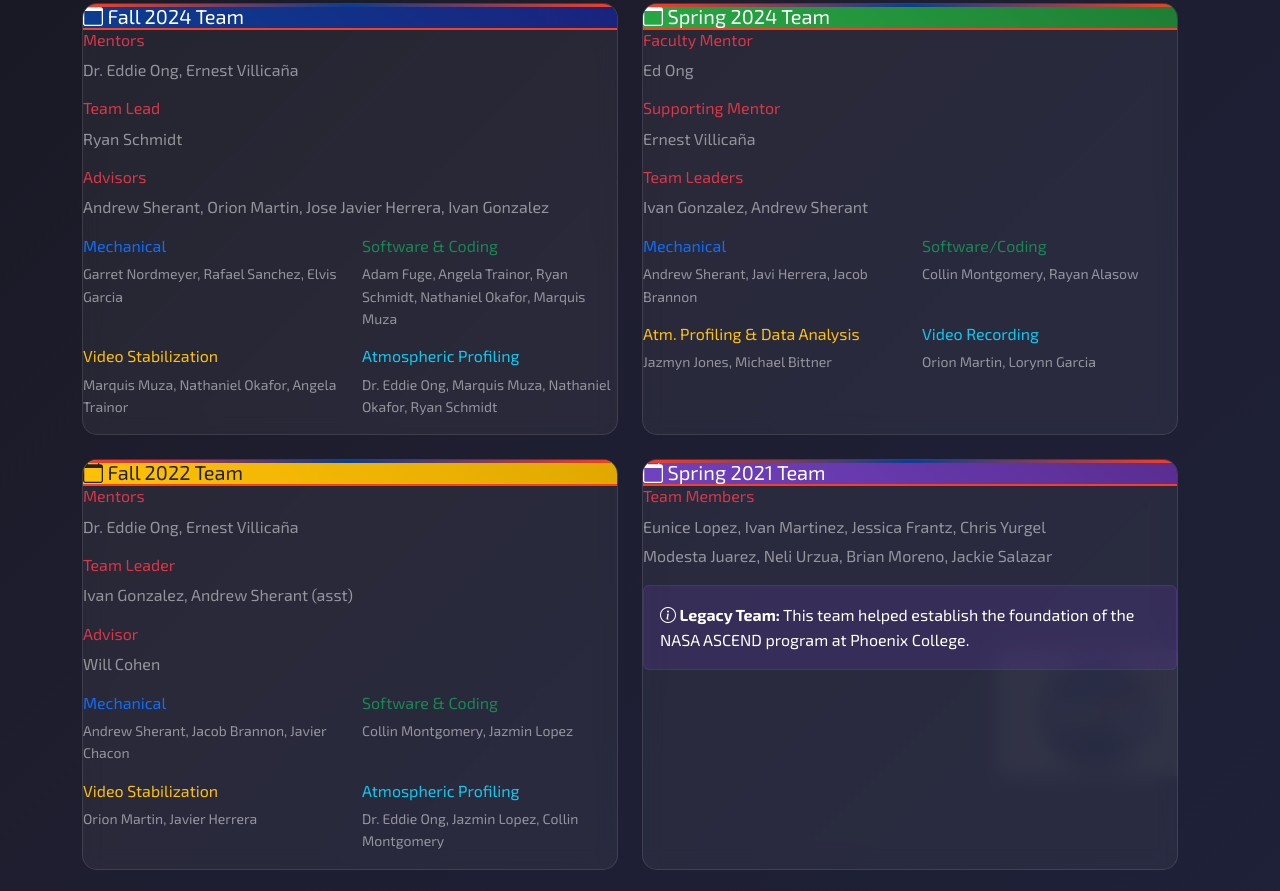
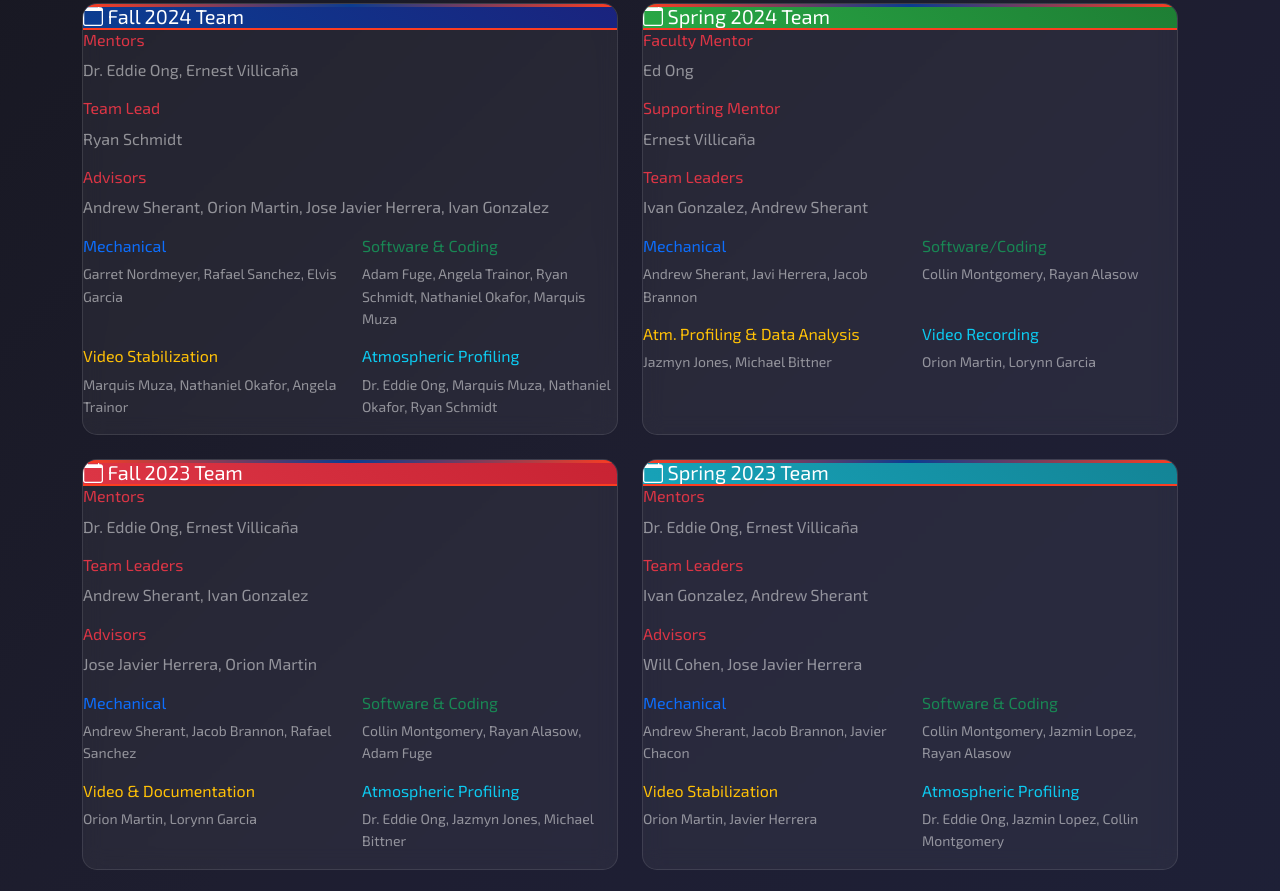
Before and after one commit to PrestonFurulie/NASA-ASCEND-Website, a plain HTML site: page index.html in a window 1280 px wide. Shown: the part 1875-2766 px from the top of the page. Drawn offline with nearby package versions, Linux system fonts and the light colour scheme.

Commit message:
Add Fall 2023 and Spring 2023 teams to Past Teams section

```diff
--- a/index.html
+++ b/index.html
@@ -898,6 +898,88 @@
                     </div>
                 </div>
 
+                <!-- Fall 2023 Team -->
+                <div class="col-lg-6">
+                    <div class="nasa-card h-100">
+                        <div class="card-header" style="background: linear-gradient(45deg, #dc3545, #c82333); border-bottom: 2px solid var(--nasa-red);">
+                            <h5 class="mb-0 text-white"><i class="bi bi-calendar"></i> Fall 2023 Team</h5>
+                        </div>
+                        <div class="card-body">
+                            <div class="mb-3">
+                                <h6 class="text-danger">Mentors</h6>
+                                <p class="text-white-50 mb-1">Dr. Eddie Ong, Ernest Villicaña</p>
+                            </div>
+                            <div class="mb-3">
+                                <h6 class="text-danger">Team Leaders</h6>
+                                <p class="text-white-50 mb-1">Andrew Sherant, Ivan Gonzalez</p>
+                            </div>
+                            <div class="mb-3">
+                                <h6 class="text-danger">Advisors</h6>
+                                <p class="text-white-50 mb-1">Jose Javier Herrera, Orion Martin</p>
+                            </div>
+                            <div class="row">
+                                <div class="col-6">
+                                    <h6 class="text-primary">Mechanical</h6>
+                                    <p class="text-white-50 small">Andrew Sherant, Jacob Brannon, Rafael Sanchez</p>
+                                </div>
+                                <div class="col-6">
+                                    <h6 class="text-success">Software & Coding</h6>
+                                    <p class="text-white-50 small">Collin Montgomery, Rayan Alasow, Adam Fuge</p>
+                                </div>
+                                <div class="col-6">
+                                    <h6 class="text-warning">Video & Documentation</h6>
+                                    <p class="text-white-50 small">Orion Martin, Lorynn Garcia</p>
+                                </div>
+                                <div class="col-6">
+                                    <h6 class="text-info">Atmospheric Profiling</h6>
+                                    <p class="text-white-50 small">Dr. Eddie Ong, Jazmyn Jones, Michael Bittner</p>
+                                </div>
+                            </div>
+                        </div>
+                    </div>
+                </div>
+
+                <!-- Spring 2023 Team -->
+                <div class="col-lg-6">
+                    <div class="nasa-card h-100">
+                        <div class="card-header" style="background: linear-gradient(45deg, #17a2b8, #138496); border-bottom: 2px solid var(--nasa-red);">
+                            <h5 class="mb-0 text-white"><i class="bi bi-calendar"></i> Spring 2023 Team</h5>
+                        </div>
+                        <div class="card-body">
+                            <div class="mb-3">
+                                <h6 class="text-danger">Mentors</h6>
+                                <p class="text-white-50 mb-1">Dr. Eddie Ong, Ernest Villicaña</p>
+                            </div>
+                            <div class="mb-3">
+                                <h6 class="text-danger">Team Leaders</h6>
+                                <p class="text-white-50 mb-1">Ivan Gonzalez, Andrew Sherant</p>
+                            </div>
+                            <div class="mb-3">
+                                <h6 class="text-danger">Advisors</h6>
+                                <p class="text-white-50 mb-1">Will Cohen, Jose Javier Herrera</p>
+                            </div>
+                            <div class="row">
+                                <div class="col-6">
+                                    <h6 class="text-primary">Mechanical</h6>
+                                    <p class="text-white-50 small">Andrew Sherant, Jacob Brannon, Javier Chacon</p>
+                                </div>
+                                <div class="col-6">
+                                    <h6 class="text-success">Software & Coding</h6>
+                                    <p class="text-white-50 small">Collin Montgomery, Jazmin Lopez, Rayan Alasow</p>
+                                </div>
+                                <div class="col-6">
+                                    <h6 class="text-warning">Video Stabilization</h6>
+                                    <p class="text-white-50 small">Orion Martin, Javier Herrera</p>
+                                </div>
+                                <div class="col-6">
+                                    <h6 class="text-info">Atmospheric Profiling</h6>
+                                    <p class="text-white-50 small">Dr. Eddie Ong, Jazmin Lopez, Collin Montgomery</p>
+                                </div>
+                            </div>
+                        </div>
+                    </div>
+                </div>
+
                 <!-- Fall 2022 Team -->
                 <div class="col-lg-6">
                     <div class="nasa-card h-100">
```
